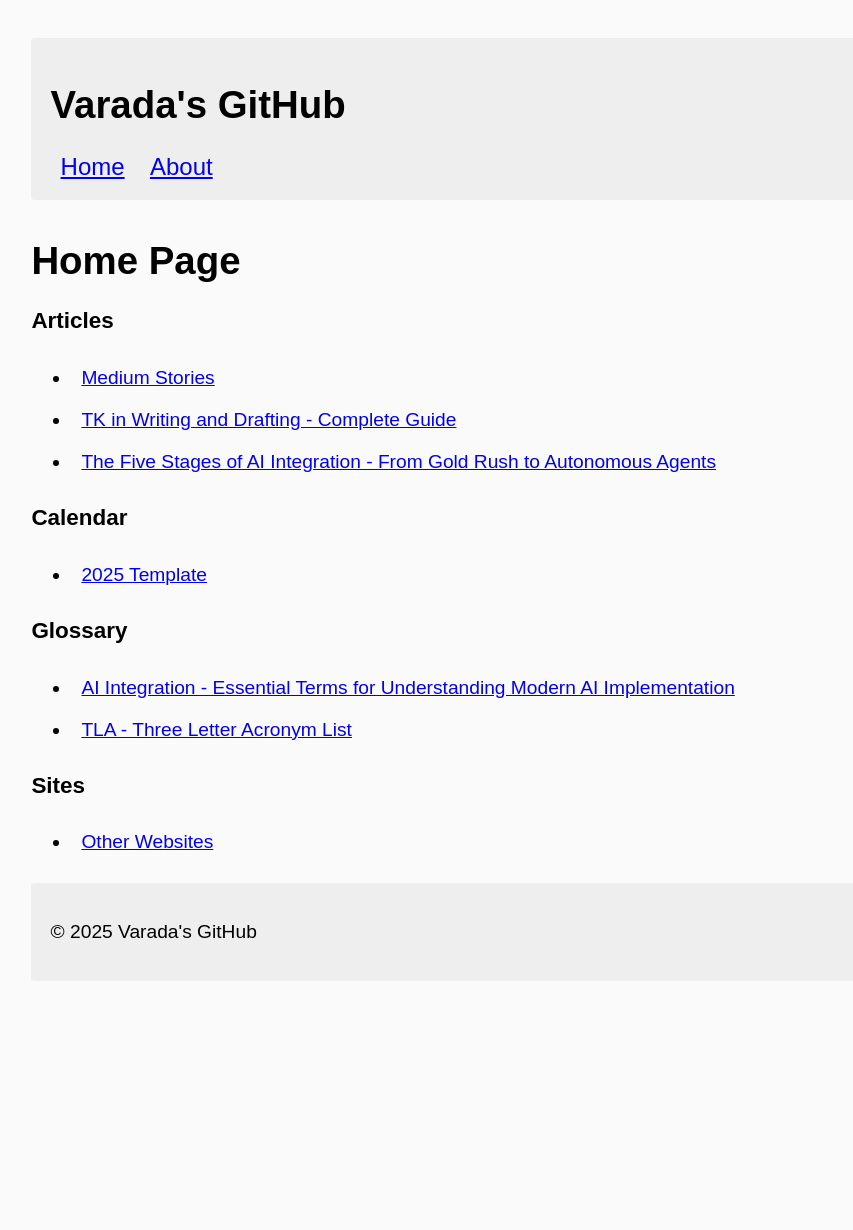
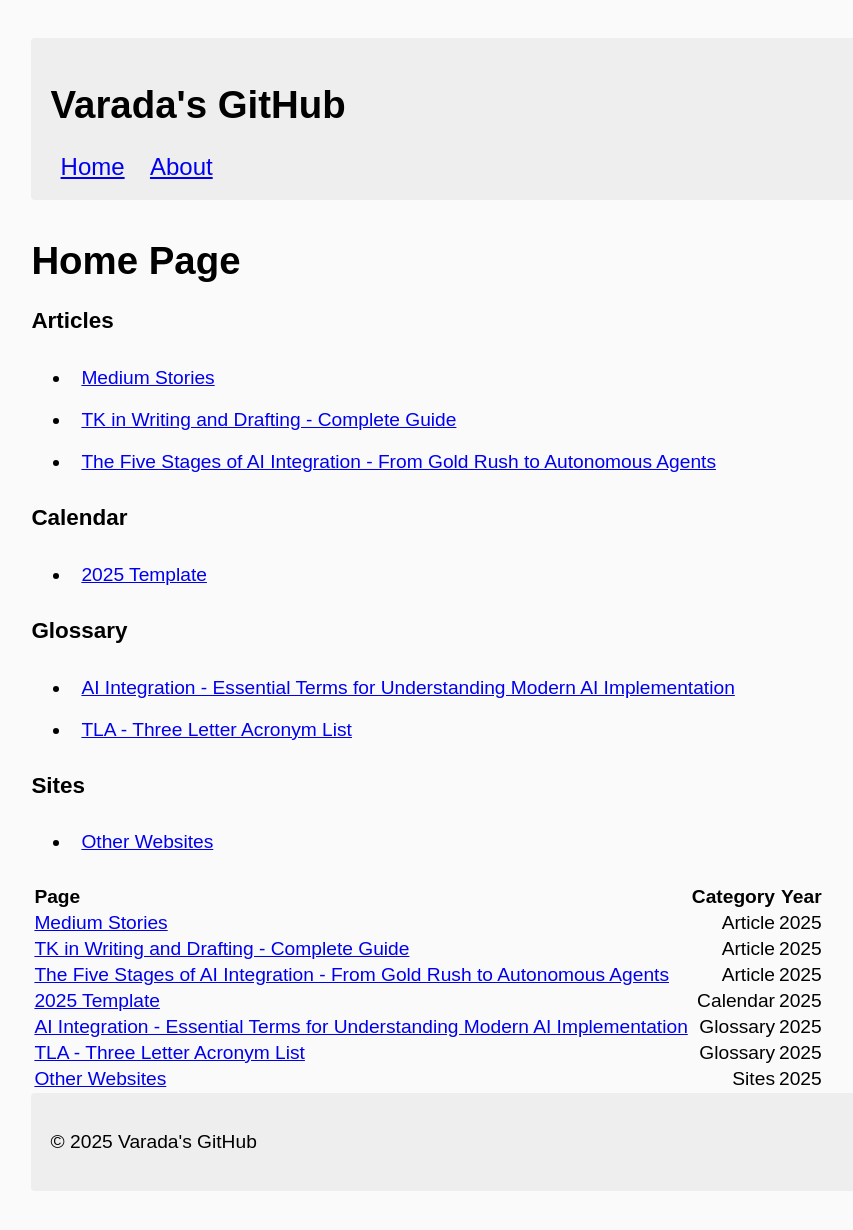
Before and after one commit to ivarada/ivarada.github.io, a Jekyll site: the page built from index.md, in a window 1280 px wide. Shown: the whole page, without its empty margins (7-860 px from the left). Built offline with Jekyll 4.4.1, drawn with Linux system fonts in a browser that asks for light colours; before the commit the page ends 1020 px from its top, so only the background shows below that.

Commit message:
Add links table to index.md
Added a table of links with categories and years to index.md.

```diff
--- a/index.md
+++ b/index.md
@@ -22,6 +22,15 @@ title: Home
 * [ Other Websites]( /_pages/websites.html)
 
 
+|Page|Category|Year|
+|:------------------------|------:|----:|
+|[ Medium Stories]( https://medium.com/@varada)|Article|2025|
+|[ TK in Writing and Drafting - Complete Guide]( /_pages/tk.html)|Article|2025|
+|[ The Five Stages of AI Integration - From Gold Rush to Autonomous Agents]( /_pages/ai-integration.html)|Article|2025|
+|[ 2025 Template]( /calendar/calendar-y-2025.html)|Calendar|2025|
+|[ AI Integration - Essential Terms for Understanding Modern AI Implementation]( /_pages/glossary-ai-integration.html)|Glossary|2025|
+|[ TLA - Three Letter Acronym List]( /html/tla.html)|Glossary|2025|
+|[ Other Websites]( /_pages/websites.html)|Sites|2025|
 
 
 <!-- LINKS-INSERT-END -->
```
